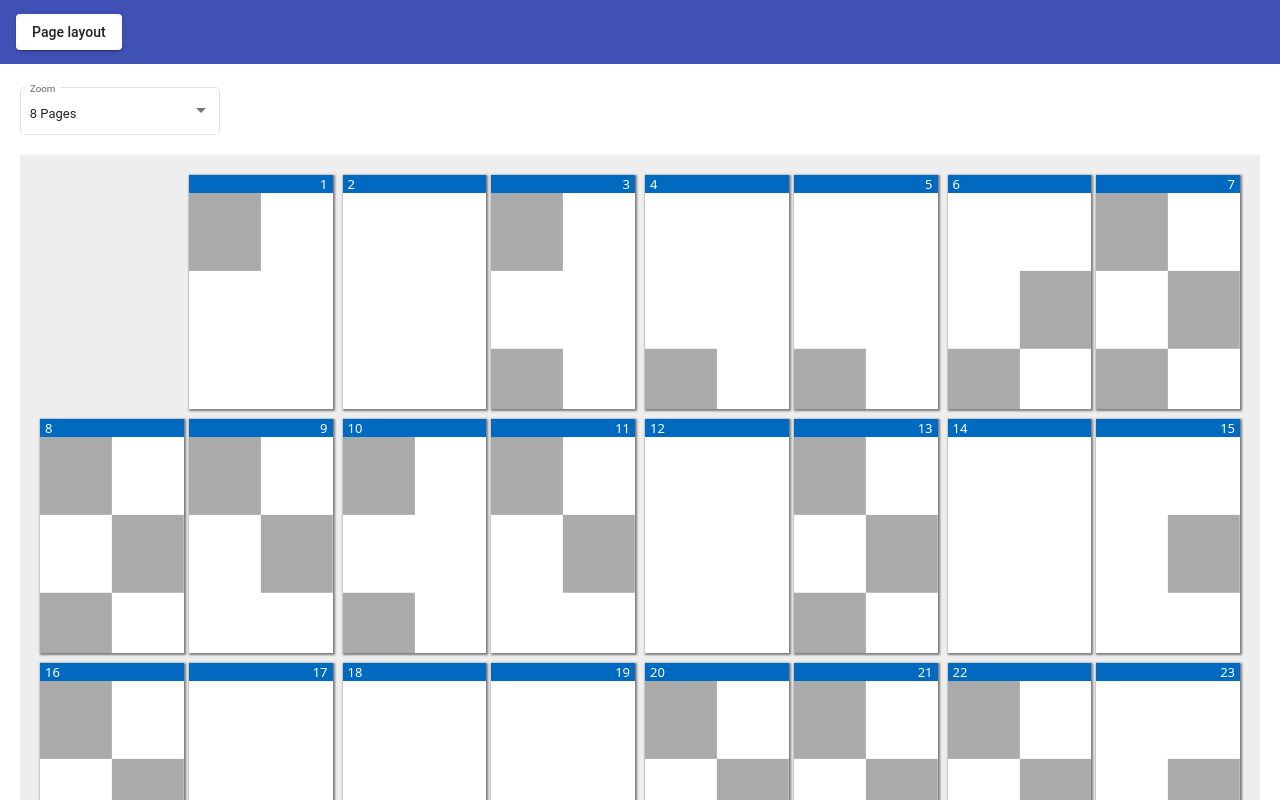
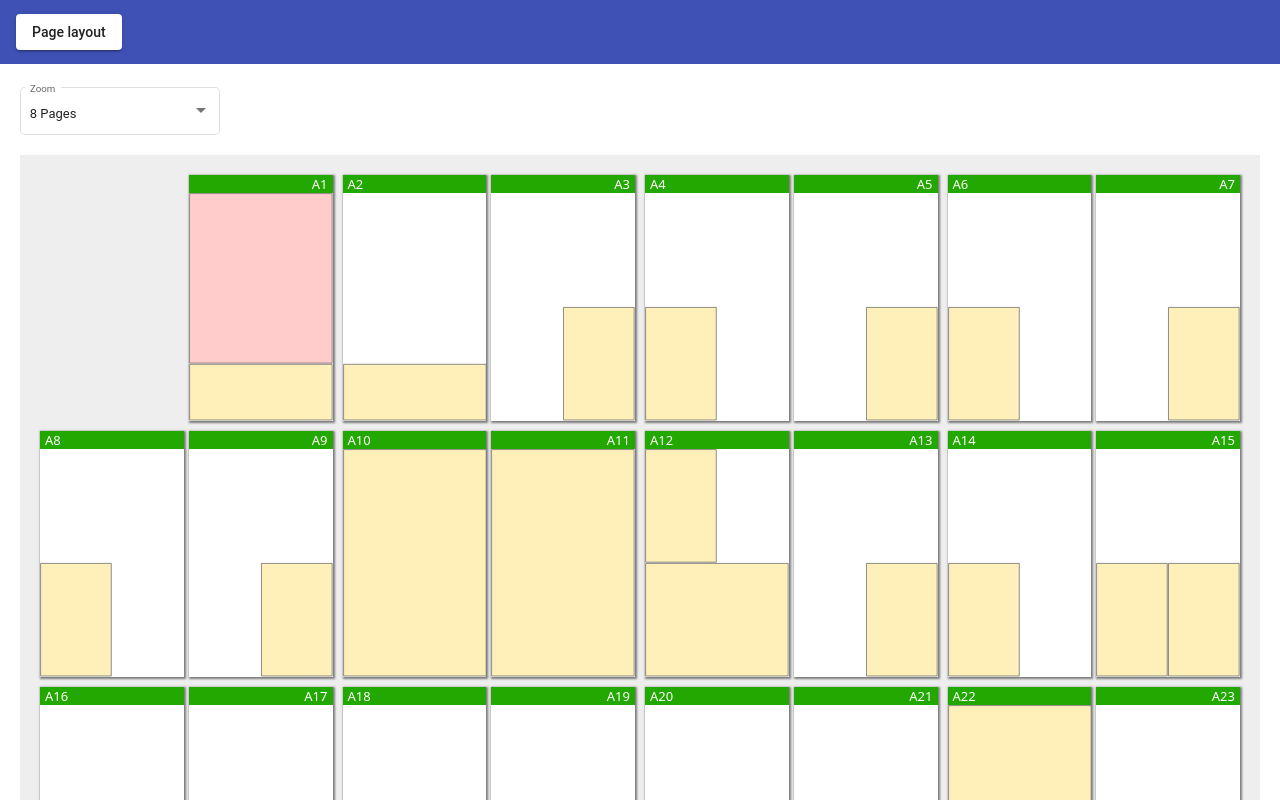
Before and after one commit to dandy-andy/Atlas-Mockups, an Angular app: page /page-layout in a window 1280 px wide. Shown: the top 800 px of the page. Built offline with nearby package versions, Linux system fonts and the light colour scheme.

Commit message:
3 files modified

```diff
--- a/src/app/page-layout/page-layout.component.css
+++ b/src/app/page-layout/page-layout.component.css
@@ -24,7 +24,19 @@
 }
 
 .pageHeader {
-  background-color: rgb(0, 106, 192);
+  background-color: rgb(34, 168, 0);
   color: white;
   padding: 0 5px;
 }
+
+.adShape {
+  fill: rgba(255, 196, 0, 0.274);
+}
+
+.reserveShape {
+  fill: rgba(255, 0, 0, 0.205);
+}
+
+.shape {
+  stroke: rgba(105, 105, 105, 0.753);
+}
--- a/src/app/page-layout/page-layout.component.html
+++ b/src/app/page-layout/page-layout.component.html
@@ -27,11 +27,19 @@
 <ng-template #templatePageBox let-page="page">
   <div class="pageBox" [ngClass]="{ nullPageBox: page === null }" [ngStyle]="{ 'aspect-ratio': page?.aspectRatio }">
     <div *ngIf="page !== null">
-      <div class="pageHeader" [ngStyle]="{ 'text-align': page.pageNo % 2 === 0 ? 'left' : 'right' }">{{ page.pageNo }}</div>
-      <svg width="100%" height="100%" viewBox="0 0 100 150" preserveAspectRatio="none" version="1.1" xmlns="http://www.w3.org/2000/svg">
-        <rect *ngIf="page.shapes % 2 >= 1" x="0" y="0" width="50" height="50" fill="#aaa" />
-        <rect *ngIf="page.shapes % 4 >= 2" x="50" y="50" width="50" height="50" fill="#aaa" />
-        <rect *ngIf="page.shapes % 8 >= 4" x="0" y="100" width="50" height="50" fill="#aaa" />
+      <div class="pageHeader" [ngStyle]="{ 'text-align': page.no % 2 === 0 ? 'left' : 'right' }">{{ page.sec + page.no }}</div>
+      <svg [attr.viewBox]="'0 0 ' + page.w + ' ' + page.h" xmlns="http://www.w3.org/2000/svg">
+        <rect
+          class="shape"
+          [ngClass]="{ adShape: s.t === 1, reserveShape: s.t === 2 }"
+          *ngFor="let s of page.shapes"
+          [attr.x]="s.x + 1"
+          [attr.y]="s.y + 1"
+          [attr.width]="s.w - 2"
+          [attr.height]="s.h - 2"
+          stroke-width="1"
+          vector-effect="non-scaling-stroke"
+        />
       </svg>
     </div>
   </div>
--- a/src/app/page-layout/page-layout.component.ts
+++ b/src/app/page-layout/page-layout.component.ts
@@ -10,7 +10,85 @@ export class PageLayoutComponent {
 
   public readonly layoutWidthOptions: number[] = [1, 2, 4, 6, 8, 10, 12, 14, 16, 18, 20];
 
-  public readonly pages = [];
+  public readonly pages = [
+    {
+      sec: "A",
+      no: 1,
+      w: 240,
+      h: 380,
+      shapes: [
+        { t: 2, x: 0, y: 0, w: 240, h: 285 },
+        { t: 1, x: 0, y: 285, w: 240, h: 95 },
+      ],
+    },
+    { sec: "A", no: 2, w: 240, h: 380, shapes: [{ t: 1, x: 0, y: 285, w: 240, h: 95 }] },
+    { sec: "A", no: 3, w: 240, h: 380, shapes: [{ t: 1, x: 120, y: 190, w: 120, h: 190 }] },
+    { sec: "A", no: 4, w: 240, h: 380, shapes: [{ t: 1, x: 0, y: 190, w: 120, h: 190 }] },
+    { sec: "A", no: 5, w: 240, h: 380, shapes: [{ t: 1, x: 120, y: 190, w: 120, h: 190 }] },
+    { sec: "A", no: 6, w: 240, h: 380, shapes: [{ t: 1, x: 0, y: 190, w: 120, h: 190 }] },
+    { sec: "A", no: 7, w: 240, h: 380, shapes: [{ t: 1, x: 120, y: 190, w: 120, h: 190 }] },
+    { sec: "A", no: 8, w: 240, h: 380, shapes: [{ t: 1, x: 0, y: 190, w: 120, h: 190 }] },
+    { sec: "A", no: 9, w: 240, h: 380, shapes: [{ t: 1, x: 120, y: 190, w: 120, h: 190 }] },
+    { sec: "A", no: 10, w: 240, h: 380, shapes: [{ t: 1, x: 0, y: 0, w: 240, h: 380 }] },
+    { sec: "A", no: 11, w: 240, h: 380, shapes: [{ t: 1, x: 0, y: 0, w: 240, h: 380 }] },
+    {
+      sec: "A",
+      no: 12,
+      w: 240,
+      h: 380,
+      shapes: [
+        { t: 1, x: 0, y: 190, w: 240, h: 190 },
+        { t: 1, x: 0, y: 0, w: 120, h: 190 },
+      ],
+    },
+    { sec: "A", no: 13, w: 240, h: 380, shapes: [{ t: 1, x: 120, y: 190, w: 120, h: 190 }] },
+    { sec: "A", no: 14, w: 240, h: 380, shapes: [{ t: 1, x: 0, y: 190, w: 120, h: 190 }] },
+    {
+      sec: "A",
+      no: 15,
+      w: 240,
+      h: 380,
+      shapes: [
+        { t: 1, x: 120, y: 190, w: 120, h: 190 },
+        { t: 1, x: 0, y: 190, w: 120, h: 190 },
+      ],
+    },
+    { sec: "A", no: 16, w: 240, h: 380, shapes: [] },
+    { sec: "A", no: 17, w: 240, h: 380, shapes: [{ t: 1, x: 120, y: 190, w: 120, h: 190 }] },
+    { sec: "A", no: 18, w: 240, h: 380, shapes: [] },
+    { sec: "A", no: 19, w: 240, h: 380, shapes: [{ t: 1, x: 120, y: 190, w: 120, h: 190 }] },
+    { sec: "A", no: 20, w: 240, h: 380, shapes: [] },
+    { sec: "A", no: 21, w: 240, h: 380, shapes: [{ t: 1, x: 120, y: 190, w: 120, h: 190 }] },
+    {
+      sec: "A",
+      no: 22,
+      w: 240,
+      h: 380,
+      shapes: [
+        { t: 1, x: 0, y: 0, w: 240, h: 190 },
+        { t: 1, x: 0, y: 190, w: 120, h: 190 },
+      ],
+    },
+    { sec: "A", no: 23, w: 240, h: 380, shapes: [{ t: 1, x: 120, y: 190, w: 120, h: 190 }] },
+    { sec: "A", no: 24, w: 240, h: 380, shapes: [] },
+    {
+      sec: "A",
+      no: 25,
+      w: 240,
+      h: 380,
+      shapes: [
+        { t: 1, x: 0, y: 190, w: 240, h: 190 },
+        { t: 1, x: 0, y: 0, w: 240, h: 190 },
+      ],
+    },
+    { sec: "A", no: 26, w: 240, h: 380, shapes: [{ t: 1, x: 0, y: 285, w: 240, h: 95 }] },
+    { sec: "A", no: 27, w: 240, h: 380, shapes: [] },
+    { sec: "A", no: 28, w: 240, h: 380, shapes: [{ t: 1, x: 0, y: 285, w: 240, h: 95 }] },
+    { sec: "A", no: 29, w: 240, h: 380, shapes: [] },
+    { sec: "A", no: 30, w: 240, h: 380, shapes: [{ t: 1, x: 0, y: 0, w: 240, h: 380 }] },
+    { sec: "A", no: 31, w: 240, h: 380, shapes: [{ t: 2, x: 0, y: 0, w: 240, h: 380 }] },
+    { sec: "A", no: 32, w: 240, h: 380, shapes: [{ t: 2, x: 0, y: 0, w: 240, h: 380 }] },
+  ];
 
   public get spreads(): any[] {
     let spreads: [any, any][] = [[null, this.pages[0]]];
@@ -22,11 +100,5 @@ export class PageLayoutComponent {
 
   constructor() {
     this.currentLayoutWidthPages = 8;
-
-    let initPages = [];
-    for (let i = 1; i <= 32; i++) {
-      initPages.push({ pageNo: i, shapes: Math.floor(Math.random() * 8) });
-    }
-    this.pages = initPages;
   }
 }
```
